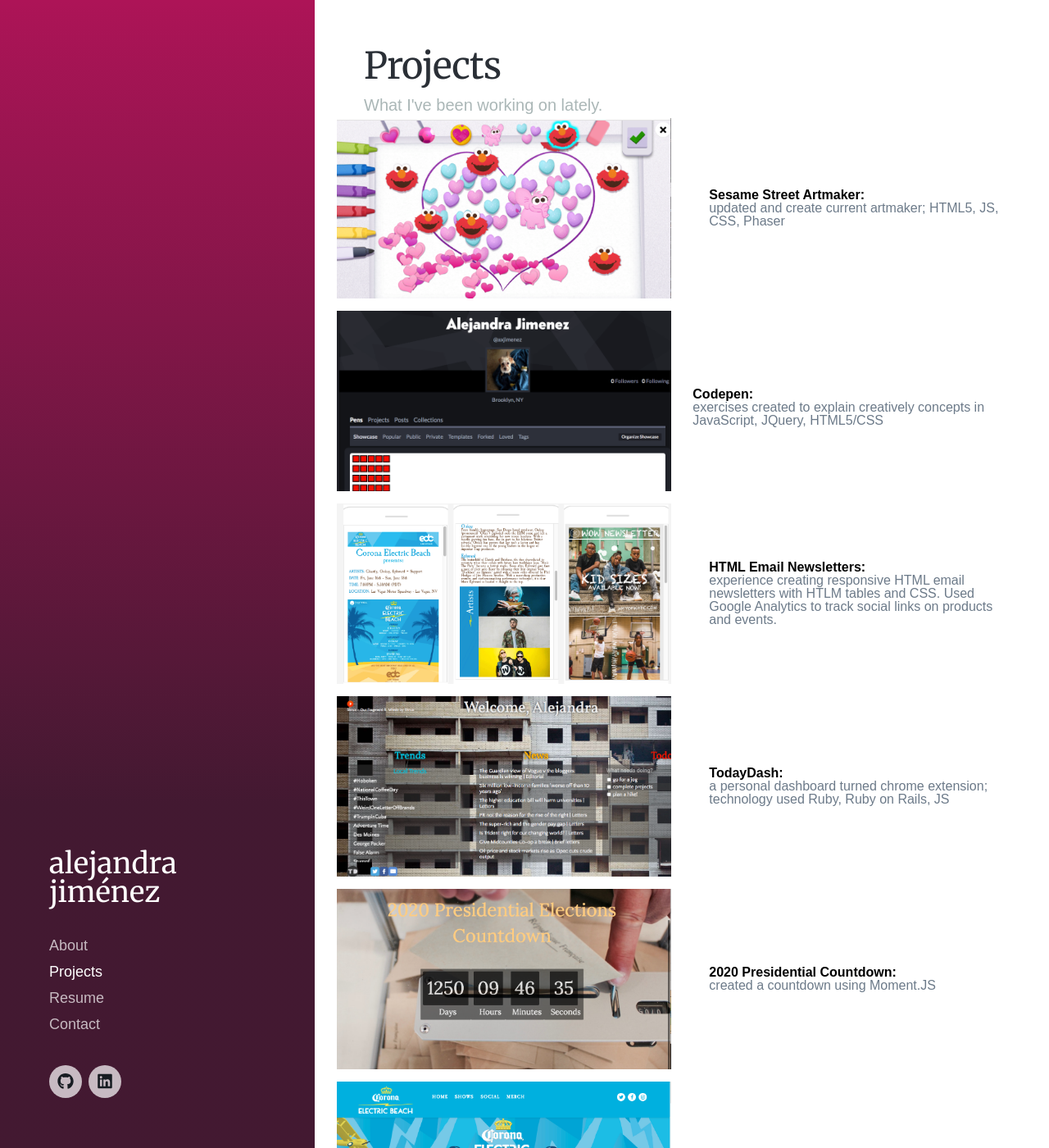
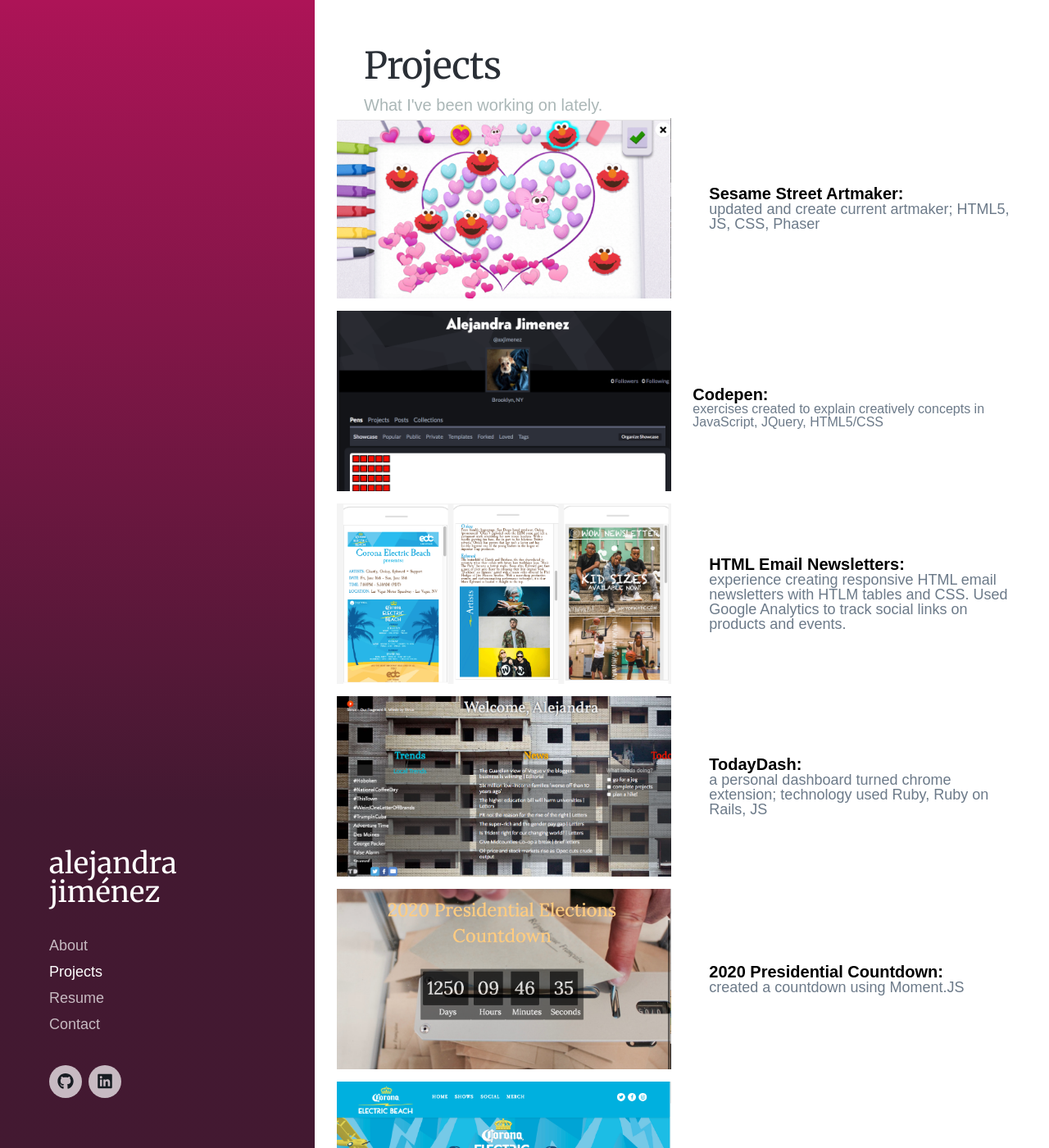
Before and after one commit to axjimenez89/alejandra, a Jekyll site: the page built from projects/index.html, in a window 1280 px wide and 1400 px high. Shown: the whole window at 82% size. Built offline with Jekyll 4.4.1, drawn with Linux system fonts in a browser that asks for light colours; nearby versions of some CDN libraries; some web fonts are replaced.

```diff
--- a/css/style.scss
+++ b/css/style.scss
@@ -226,7 +226,7 @@
     // border: 3px solid red;
     margin-bottom: 15px;
     padding:20px;
-    font-size:16px;
+    font-size:18px;
 }
 
 .project-count  {
@@ -255,6 +255,10 @@
   height: 220px;
   background-size: cover;
 
+}
+
+span.position {
+    font-size: 20px;
 }
 .images2{
   background-image: url(../images/codepen.png);
```
